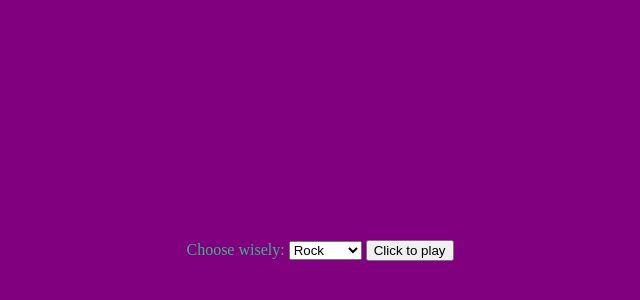
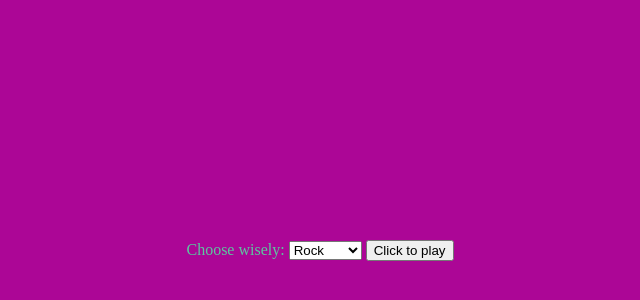
Before and after one commit to broscoe/rock-paper-scissors, a plain HTML site: page index.html in a window 1280 px wide. Shown: the part 8-308 px from the top of the page, without its empty margins (320-960 px from the left). Drawn offline with Linux system fonts and the light colour scheme.

Commit message:
fixed color for accessibility

```diff
--- a/index.css
+++ b/index.css
@@ -1,6 +1,6 @@
 body {
     text-align: center;
-    background-color: purple;
-    color: #3EB489;
+    background-color: #AC0696;
+    color: #5CC7A0;
     padding: 15rem;
   }
```
